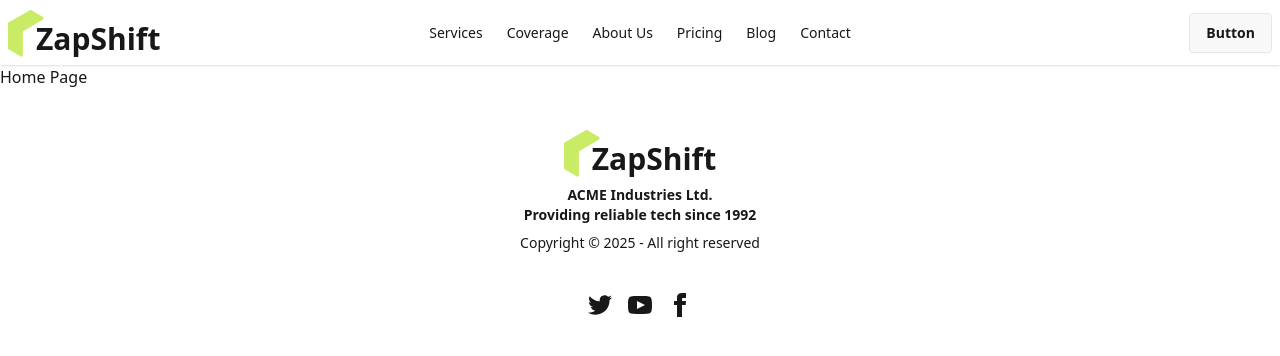
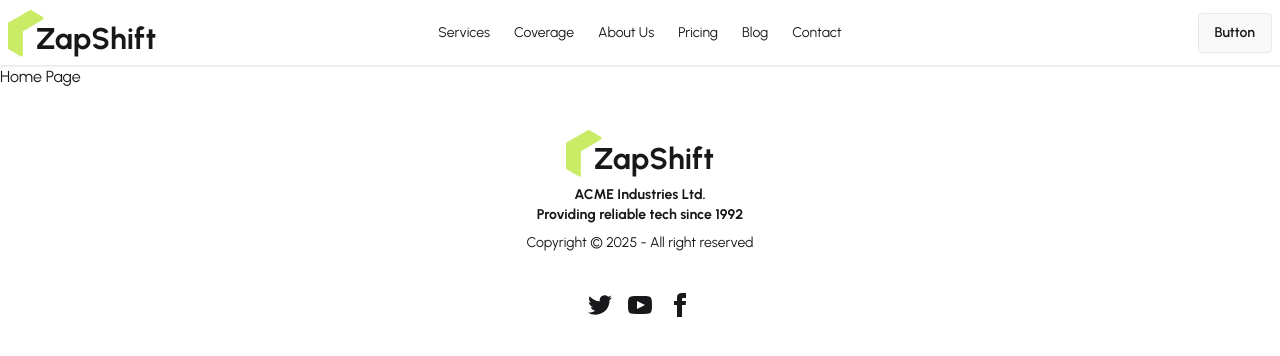
Before and after one commit to ashiqur0/zap-shift-client, a React (Vite) app: page / in a window 1280 px wide. Shown: the top 356 px of the page. Built offline with nearby package versions, Linux system fonts and the light colour scheme.

Commit message:
Font: Set the Urbanist Font for All Text Content for Whole Website

```diff
--- a/src/index.css
+++ b/src/index.css
@@ -11,7 +11,7 @@
   --color-secondary: teal;
 }
 
-.urbanist-font {
+body {
   font-family: "Urbanist", sans-serif;
   font-optical-sizing: auto;
   font-style: normal;
```
